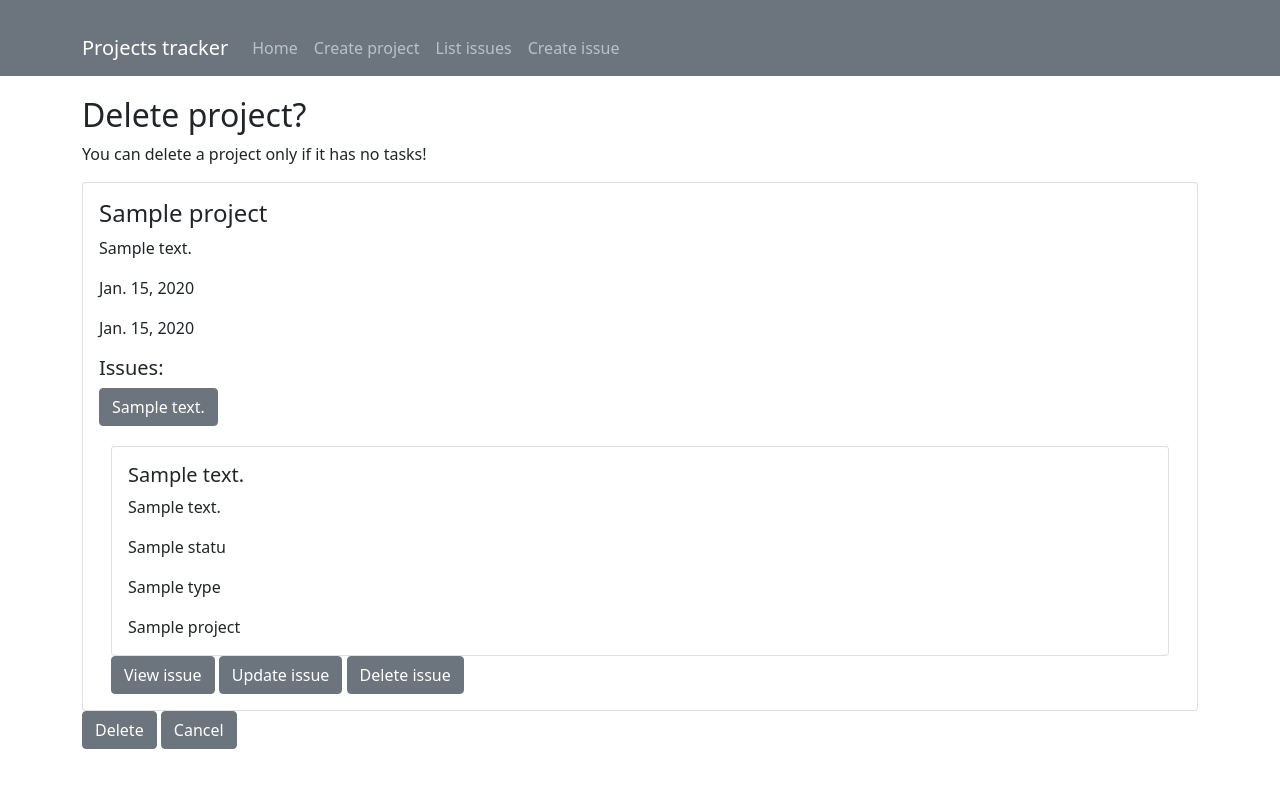
After one commit to tenirina/homework_70_irina_ten, a Django app: template app/webapp/templates/projects/conf_delete.html in a window 1280 px wide. The commit adds this page. Run offline with Django 4.2, Linux system fonts and the light colour scheme; tables that the repository leaves empty hold one stand-in row (values such as "Sample post"); the template is opened without the code that fills it: values that come from a table or form of the project are taken from there, most other values are stand-ins (such as "Sample title", 1, 10 or a date in 2020); parts of the project's set-up code (start-up, migrations or seed data) failed here and were passed over; some libraries are stand-ins or nearby versions.

Commit message:
Add
Добавлена возможность удаления проекта. Для этого добавлена кнопка "delete project" на основную страницу.
Добавлен файл conf_delete.html

```diff
--- a/app/webapp/templates/partial/card_form.html
+++ b/app/webapp/templates/partial/card_form.html
@@ -5,5 +5,6 @@
           <p class="card-text" name="description">{{ issue.description }}</p>
           <p class="card-text" name="status">{{ issue.status.title }}</p>
           <p class="card-text" name="type">{% for type in issue.type.all %}{{ type.title }}{% if not forloop.last %}, {% endif %}{% endfor %}</p>
+          <p class="card-text" name="type">{{ issue.project.title }}</p>
        </div>
      </div>
--- a/app/webapp/templates/partial/card_project.html
+++ b/app/webapp/templates/partial/card_project.html
@@ -5,7 +5,9 @@
           <p class="card-text" name="started_at">{{ project.started_at }}</p>
           <p class="card-text" name="finished_at">{{ project.finished_at }}</p>
            <h5>Issues: </h5>
-           <a href="{% url 'project_issue_create' project.pk %}" class="btn btn-secondary">Create issue</a>
+           {% if button_text %}
+                <a href="{% url 'project_issue_create' project.pk %}" class="btn btn-secondary">{{button_text}}</a>
+           {% endif %}
            {% for issue in issues %}
                <div class="container">
                    {% include 'partial/card_form.html' %}
--- /dev/null
+++ b/app/webapp/templates/projects/conf_delete.html
@@ -0,0 +1,15 @@
+{% extends 'base.html' %}
+{% block main %}
+
+<div class="container">
+     <h2> Delete project?</h2>
+     <p>You can delete a project only if it has no tasks!</p>
+     {% include 'partial/card_project.html' %}
+     <form data-actions-icnt="{% url 'project_delete' project.pk %}" method="POST">
+          {% csrf_token %}
+          <button type="submit" class="btn btn-secondary">Delete</button>
+          <a type="submit" class="btn btn-secondary" href="{% url 'projects_list' %}">Cancel</a>
+     </form>
+</div>
+
+{% endblock %}
--- a/app/webapp/templates/projects/project.html
+++ b/app/webapp/templates/projects/project.html
@@ -2,7 +2,7 @@
 {% block main %}
 
 <div class="container">
-     {% include 'partial/card_project.html' %}
+     {% include 'partial/card_project.html' with button_text="create issue" %}
 </div>
 
 {% endblock %}
--- a/app/webapp/templates/projects/projects_list.html
+++ b/app/webapp/templates/projects/projects_list.html
@@ -11,7 +11,7 @@
                         <p class="card-text">{{ el.started_at }}</p>
                         <p class="card-text">{{ el.finished_at }}</p>
                         <a href="{% url 'update_project' el.pk %}" class="btn btn-secondary">Update project</a>
-                        <a href="{% url 'delete_issue' el.pk %}" class="btn btn-secondary">Delete project</a>
+                        <a href="{% url 'project_delete' el.pk %}" class="btn btn-secondary">Delete project</a>
                       </div>
                     </div>
                     {% empty %}
--- a/app/webapp/urls.py
+++ b/app/webapp/urls.py
@@ -3,7 +3,7 @@ from django.urls import path
 from webapp.views.base import IndexView
 from webapp.views.issues import IssueView, AddView, UpdateView, DeleteView
 from webapp.views.projects import ProjectsView, ProjectUpdateView, ProjectView, ProjectCreateView, \
-    ProjectIssueCreateView
+    ProjectIssueCreateView, ProjectDeleteView
 
 urlpatterns = [
     path("", ProjectsView.as_view(), name="projects_list"),
@@ -12,6 +12,7 @@ urlpatterns = [
     path("projects/<int:pk>", ProjectView.as_view(), name="project_detail"),
     path("projects/create", ProjectCreateView.as_view(), name="project_create"),
     path("projects/<int:pk>/issues/create", ProjectIssueCreateView.as_view(), name="project_issue_create"),
+    path("projects/<int:pk>/delete", ProjectDeleteView.as_view(), name="project_delete"),
     path("issues/", IndexView.as_view(), name="index"),
     path("issues/<int:pk>", IssueView.as_view(), name="issue_detail"),
     path("issues/create", AddView.as_view(), name="add_issue"),
--- a/app/webapp/views/issues.py
+++ b/app/webapp/views/issues.py
@@ -32,4 +32,4 @@ class UpdateView(UpdateView):
 class DeleteView(DeleteView):
     template_name = 'issues/confirm_delete.html'
     model = Issue
-    success_url = reverse_lazy('index')
+    success_url = reverse_lazy('projects_list')
```
Also changed, not shown: app/webapp/views/projects.py (+16 -2 lines).
